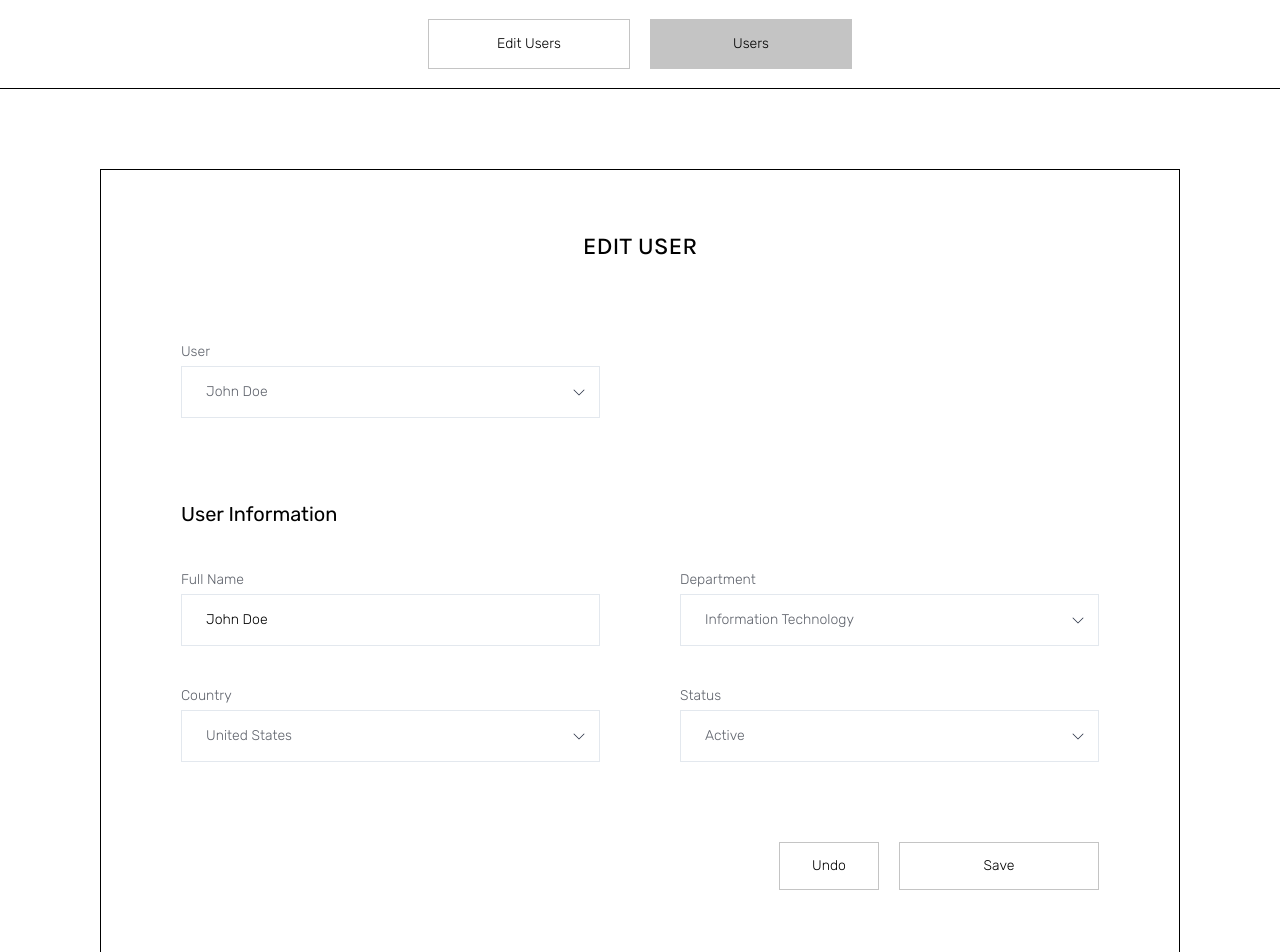
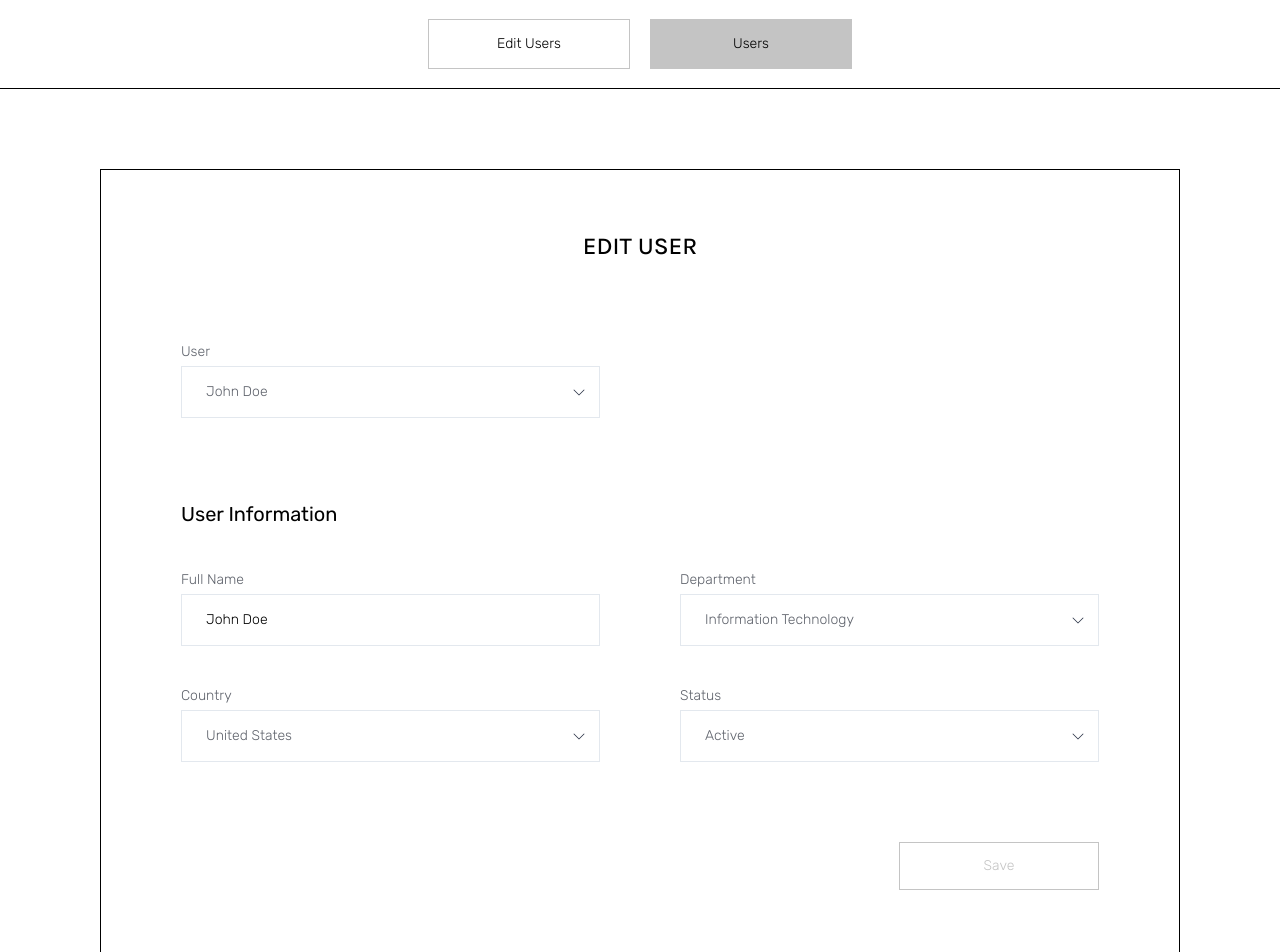
Before and after one commit to Vnyway/test_react, a React (Create React App) app in the folder task/: page /edit in a window 1280 px wide. Shown: the top 952 px of the page. Built offline with nearby package versions, Linux system fonts and the light colour scheme.

Commit message:
поправки з кнопками, враховуючи умову про їх відображення при зміні стану користувача

```diff
--- a/task/src/pages/EditUsers.jsx
+++ b/task/src/pages/EditUsers.jsx
@@ -8,16 +8,13 @@ import { departments, countries, statuses } from "../constants";
 const EditUsers = () => {
   const { newUsers, setNewUsers } = useContext(UserContext);
 
-  // Maintain a state for the usernames array
   const [usernames, setUsernames] = useState(
     newUsers.map((user) => ({ name: user.name }))
   );
 
-  // Current selected user state
   const [currentUser, setCurrentUser] = useState(newUsers[0]);
   const [selectedUsername, setSelectedUsername] = useState(usernames[0].name);
 
-  // Other state variables
   const [changedUsername, setChangedusername] = useState(selectedUsername);
   const [changedDepartment, setChangedDepartment] = useState(
     currentUser.department
@@ -26,12 +23,19 @@ const EditUsers = () => {
   const [changedStatus, setChangedStatus] = useState(currentUser.status);
   const [error, setError] = useState("");
 
-  // Function to find the user by name
+  const isChanged = () => {
+    return (
+      changedUsername !== currentUser.name ||
+      changedDepartment.value !== currentUser.department.value ||
+      changedCountry.value !== currentUser.country.value ||
+      changedStatus.value !== currentUser.status.value
+    );
+  };
+
   const findUser = (name) => {
     return newUsers.find((user) => user.name === name);
   };
 
-  // Update dependent states when selectedUsername changes
   useEffect(() => {
     const user = findUser(selectedUsername);
 
@@ -44,18 +48,17 @@ const EditUsers = () => {
     }
   }, [selectedUsername]);
 
-  // Update usernames list whenever newUsers changes
   useEffect(() => {
     setUsernames(newUsers.map((user) => ({ name: user.name })));
   }, [newUsers]);
 
-  // Reset to default values
   const clearChanges = () => {
-    setSelectedUsername(usernames[0].name);
-    setChangedusername(usernames[0].name);
+    setChangedusername(currentUser.name);
+    setChangedDepartment(currentUser.department);
+    setChangedCountry(currentUser.country);
+    setChangedStatus(currentUser.status);
   };
 
-  // Apply changes to the user list
   const applyChanges = () => {
     const updatedUsers = newUsers.map((user) =>
       user.name === selectedUsername
@@ -69,10 +72,7 @@ const EditUsers = () => {
         : user
     );
 
-    // Update the users in context
     setNewUsers(updatedUsers);
-
-    // Reset selected username and changedUsername after applying changes
     setSelectedUsername(changedUsername);
   };
 
@@ -127,16 +127,18 @@ const EditUsers = () => {
         </div>
       </section>
       <div className="buttons-wrapper">
+        {isChanged() && (
           <CustomButton
             text="Undo"
             onClick={clearChanges}
             disabled={false}
             size="small"
           />
+        )}
         <CustomButton
           text="Save"
           onClick={applyChanges}
-          disabled={error}
+          disabled={!isChanged() || error}
           size="large"
         />
       </div>
```
Lines whose indentation alone changed are shown as unchanged.
